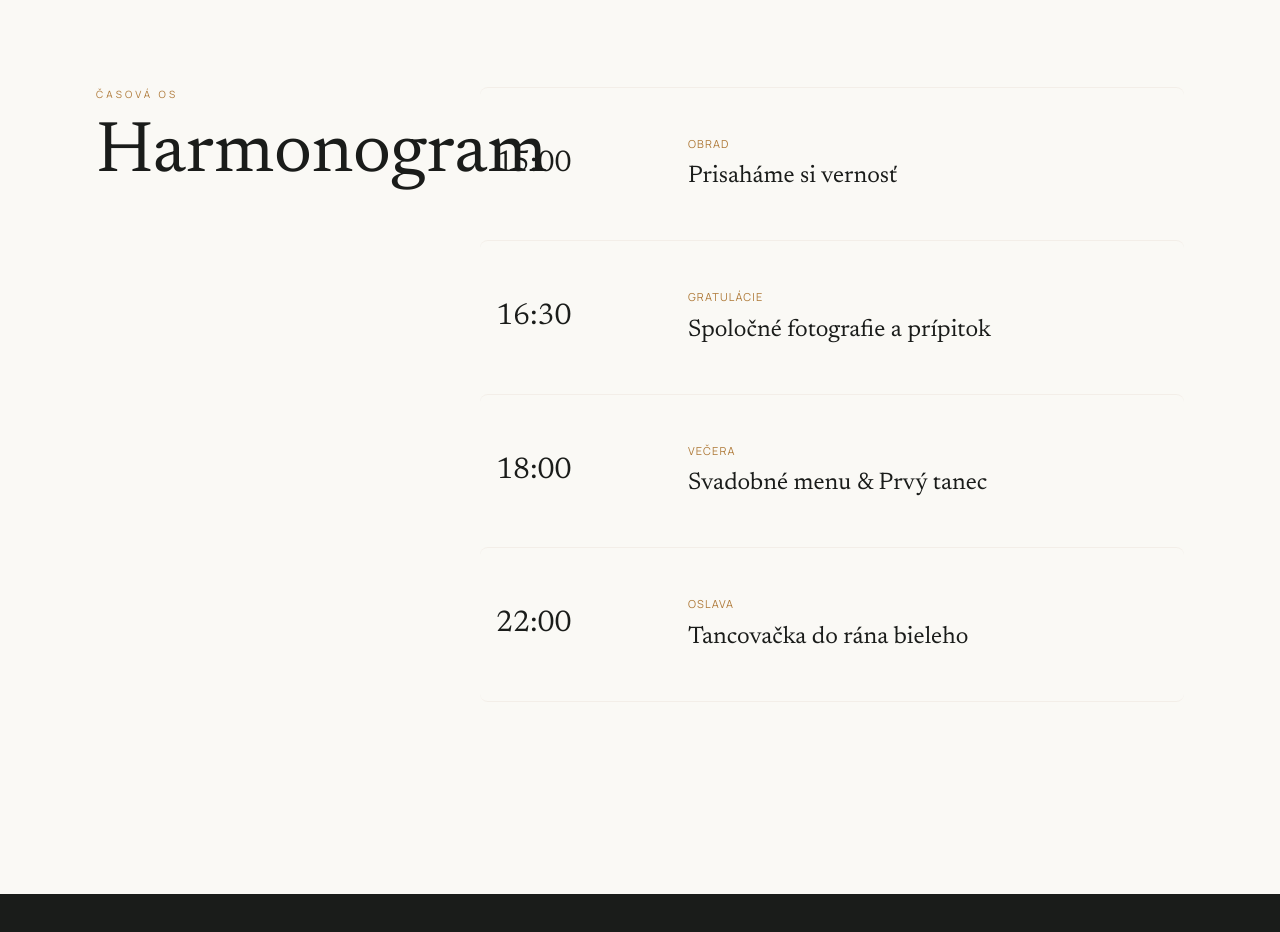
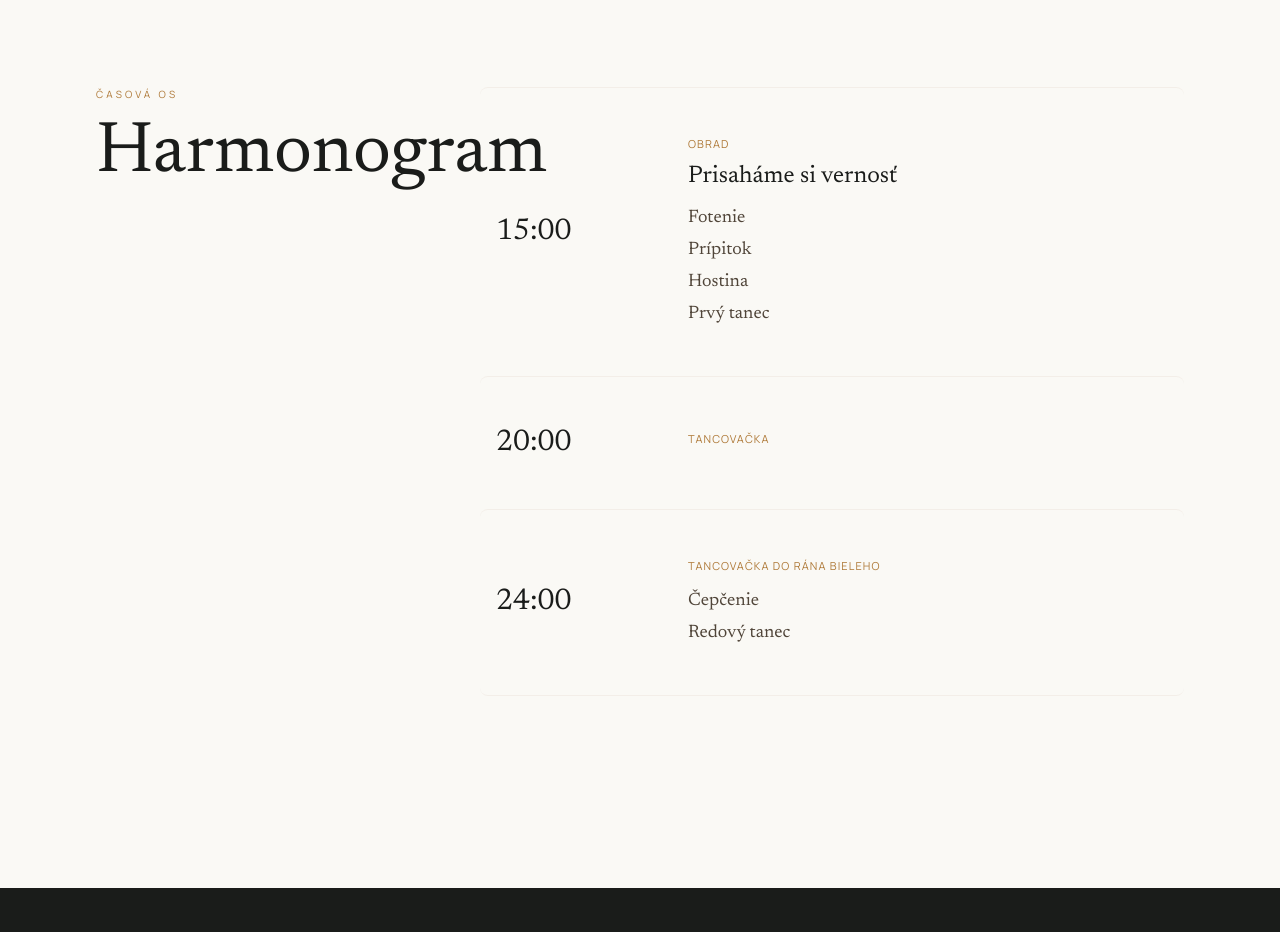
Before and after one commit to alexmensak/mensakovci, a React (Vite) app: page / in a window 1280 px wide. Shown: the part 2120-3052 px from the top of the page. Built offline with nearby package versions, Linux system fonts and the light colour scheme; no server answers.

Commit message:
Harmonogram

```diff
--- a/src/data/schedule.ts
+++ b/src/data/schedule.ts
@@ -1,8 +1,24 @@
-export type ScheduleItem = { time: string; label: string; title: string };
+export type ScheduleItem = {
+  time: string;
+  label: string;
+  title?: string;
+  subitems?: string[];
+};
 
 export const schedule: ScheduleItem[] = [
-  { time: '15:00', label: 'Obrad', title: 'Prisaháme si vernosť' },
-  { time: '16:30', label: 'Gratulácie', title: 'Spoločné fotografie a prípitok' },
-  { time: '18:00', label: 'Večera', title: 'Svadobné menu & Prvý tanec' },
-  { time: '22:00', label: 'Oslava', title: 'Tancovačka do rána bieleho' },
+  {
+    time: '15:00',
+    label: 'Obrad',
+    title: 'Prisaháme si vernosť',
+    subitems: ['Fotenie', 'Prípitok', 'Hostina', 'Prvý tanec'],
+  },
+  {
+    time: '20:00',
+    label: 'Tancovačka',
+  },
+  {
+    time: '24:00',
+    label: 'Tancovačka do rána bieleho',
+    subitems: ['Čepčenie', 'Redový tanec'],
+  },
 ];
--- a/src/sections/Harmonogram.tsx
+++ b/src/sections/Harmonogram.tsx
@@ -21,7 +21,14 @@ export default function Harmonogram() {
                 <h3 className="text-primary mb-2 font-label text-[11px] tracking-widest uppercase">
                   {item.label}
                 </h3>
-                <p className="font-newsreader text-2xl">{item.title}</p>
+                {item.title && <p className="font-newsreader text-2xl">{item.title}</p>}
+                {item.subitems && (
+                  <ul className="text-on-surface-variant mt-3 space-y-1 font-newsreader text-lg">
+                    {item.subitems.map((sub) => (
+                      <li key={sub}>{sub}</li>
+                    ))}
+                  </ul>
+                )}
               </div>
             </li>
           ))}
```
